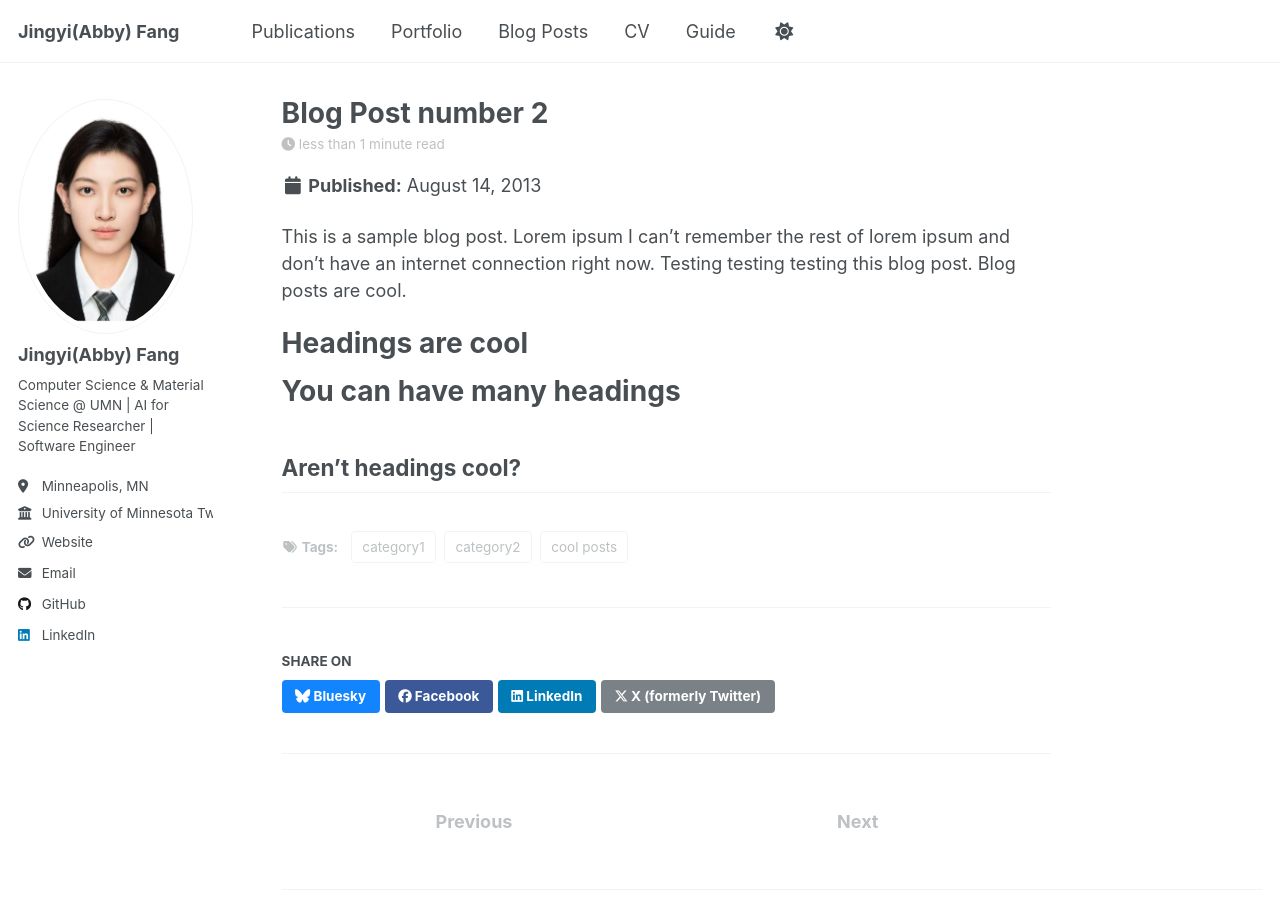
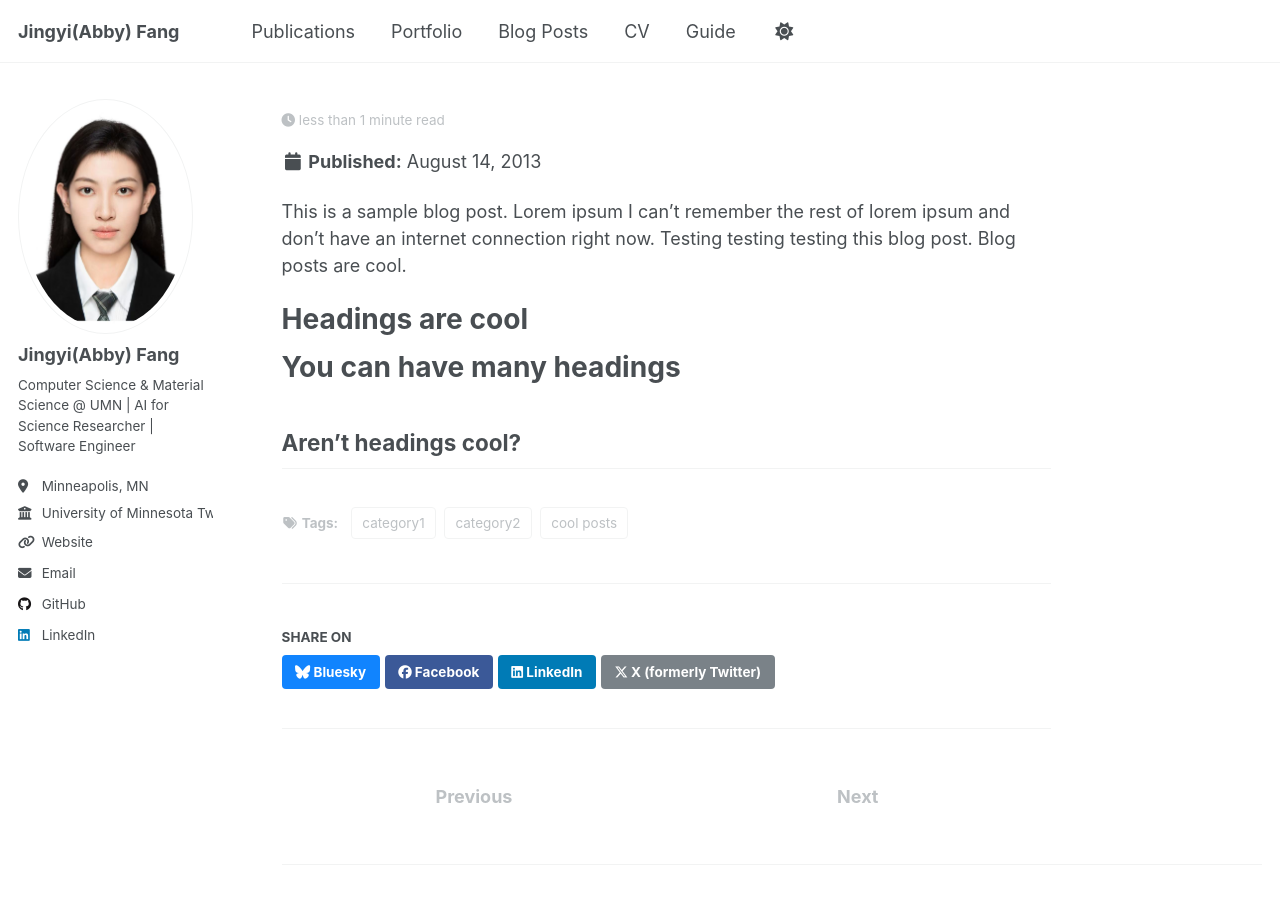
Before and after one commit to Abby0575/Abby057.github.io, a Jekyll site: the page built from _posts/2013-08-14-blog-post-2.md, in a window 1280 px wide and 900 px high. Built offline with Jekyll 4.4.1, drawn with Linux system fonts in a browser that asks for light colours; comment, search, counter and statistics services are not loaded.

Commit message:
Update 34

```diff
--- a/_posts/2013-08-14-blog-post-2.md
+++ b/_posts/2013-08-14-blog-post-2.md
@@ -1,5 +1,5 @@
 ---
-title: 'Blog Post number 2'
+title: ''
 date: 2013-08-14
 permalink: /posts/2013/08/blog-post-2/
 tags:
```
Also changed, not shown: _portfolio/portfolio-2.md (renamed from _portfolio/portfolio-2.html).
